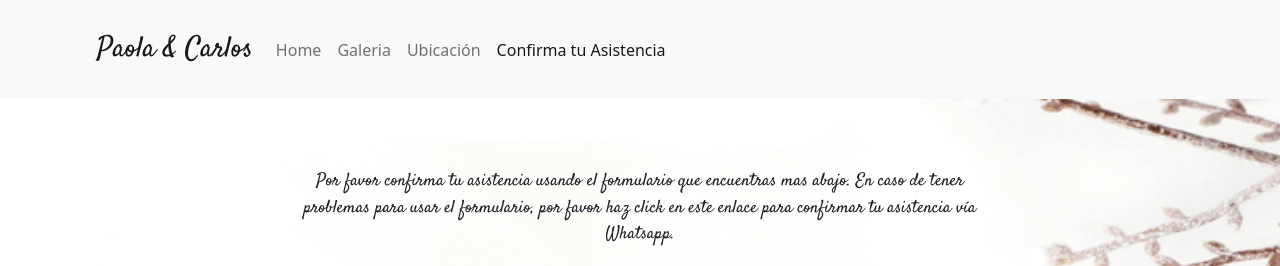
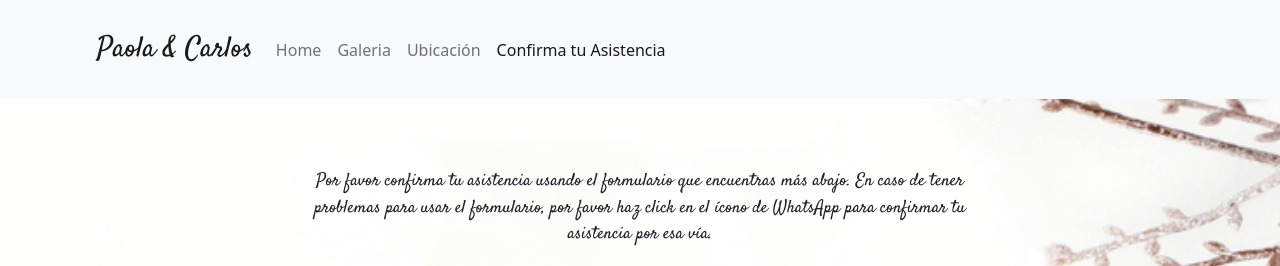
Before and after one commit to josempalencia/bodaCarlosyPaola, a website: page pages/formulario.html in a window 1280 px wide. Shown: the top 266 px of the page. Drawn offline with nearby package versions, Linux system fonts and the light colour scheme; grey boxes are pictures that could not be loaded.

Commit message:
agrego texto y corrijo detalles

```diff
--- a/pages/formulario.html
+++ b/pages/formulario.html
@@ -31,8 +31,8 @@
           </nav>
     </header>
     <div class="formulario">
-        <p><br><br><br> Por favor confirma tu asistencia usando el formulario que encuentras mas abajo.
-        En caso de tener problemas para usar el formulario, por favor haz click en este enlace para confirmar tu asistencia vía Whatsapp.</p>
+        <p><br><br><br> Por favor confirma tu asistencia usando el formulario que encuentras más abajo.
+        En caso de tener problemas para usar el formulario, por favor haz click en el ícono de WhatsApp para confirmar tu asistencia por esa vía.</p>
         <div id="formulario" class="container-fluid">
             <iframe src="https://docs.google.com/forms/d/e/1FAIpQLScvy3AEjxWMdEiWN7W1fmqVEhSh-QmWkg8J-_EjkBIntLGegA/viewform?embedded=true" width="auto" height="1576" frameborder="0" marginheight="0" marginwidth="0">Cargando…</iframe>
         </div>
```
Also changed, not shown: index.html (+2 -2 lines).
